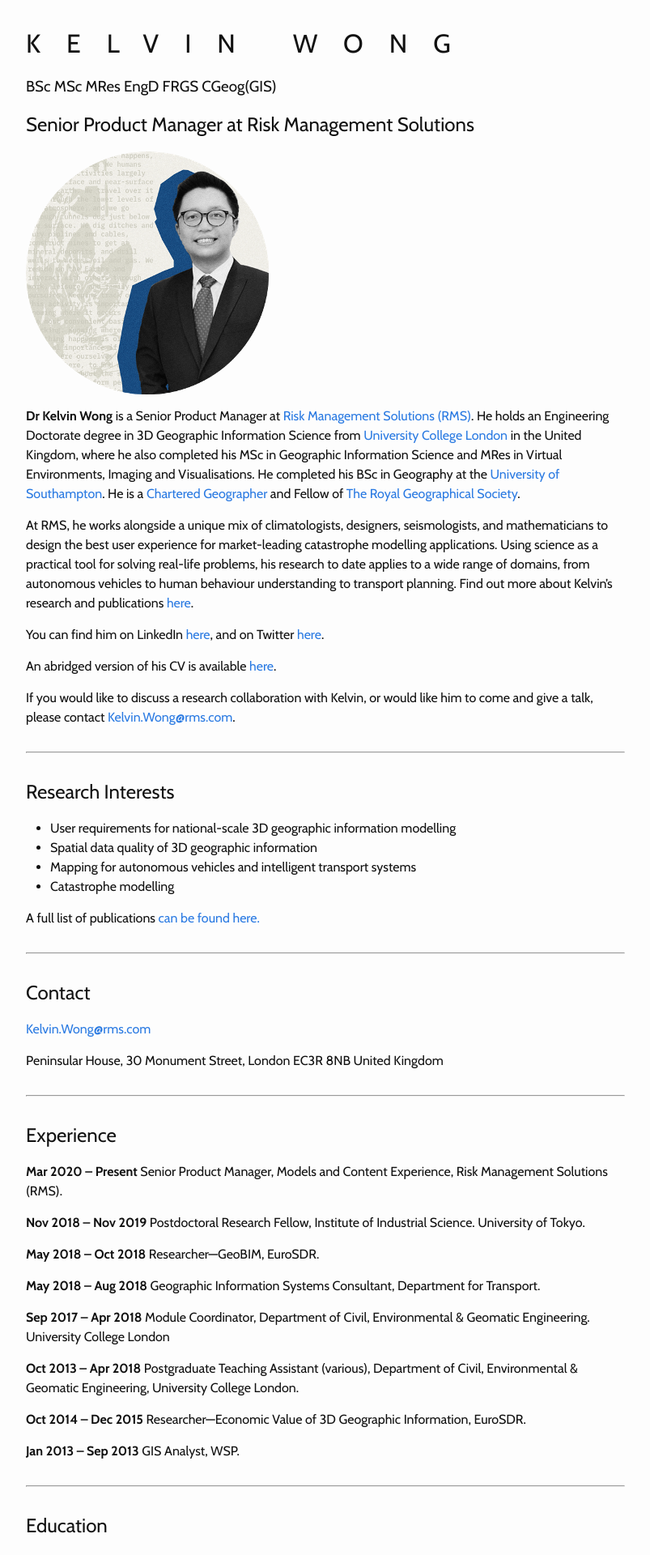
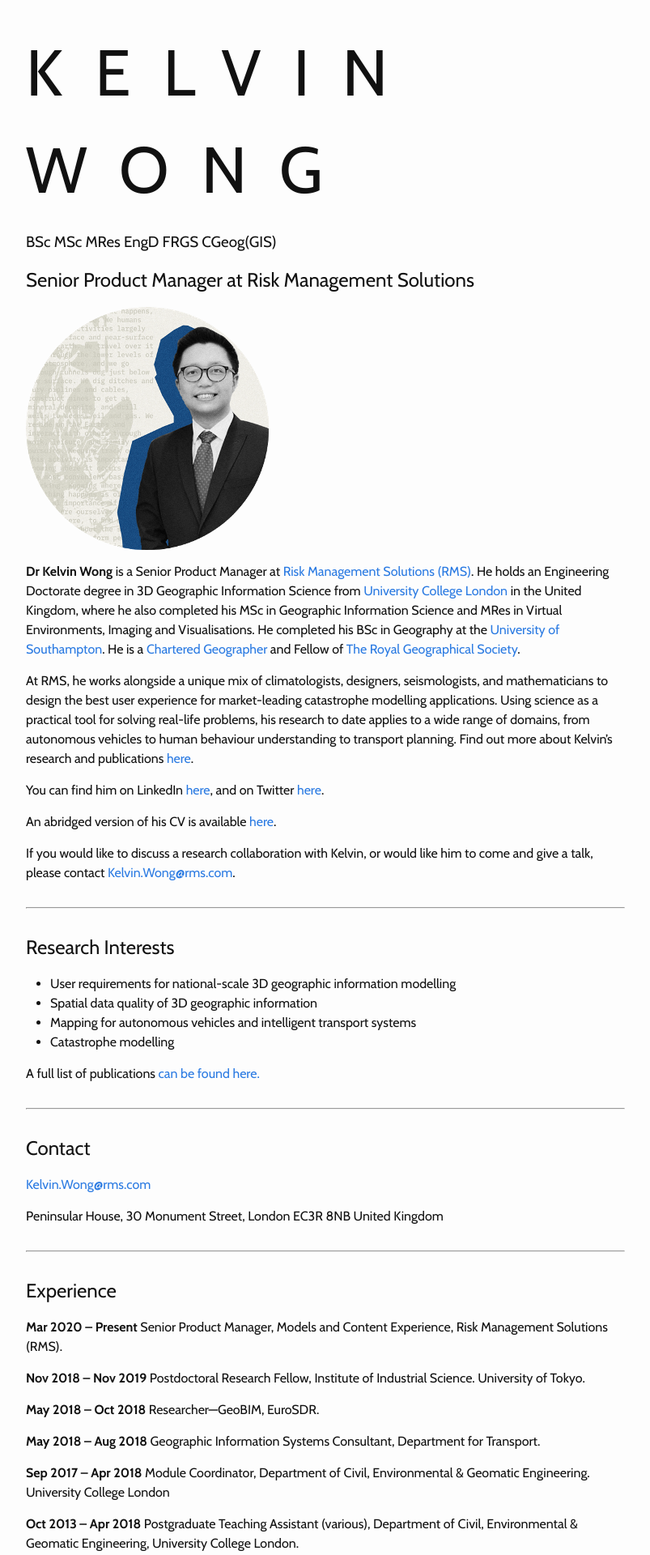
Before and after one commit to kel196/kel196.github.io, a Jekyll site: the page built from index.md, in a window 1280 px wide. Shown: the top 1920 px of the page at 81% size, without its empty margins (238-1041 px from the left). Built offline with Jekyll 4.4.1, drawn with Linux system fonts in a browser that asks for light colours; our own code applies the rules of GitHub Pages for plain Markdown files.

Commit message:
Update _base.scss

```diff
--- a/_sass/minima/_base.scss
+++ b/_sass/minima/_base.scss
@@ -14,8 +14,9 @@ dl, dd, ol, ul, figure {
 }
 
 h1 {
-  font-weight: bold;
-  letter-spacing: 1em;
+  font-weight: 900;
+  font-size: 5em;
+  letter-spacing: 0.5em;
 }
 
 
```
